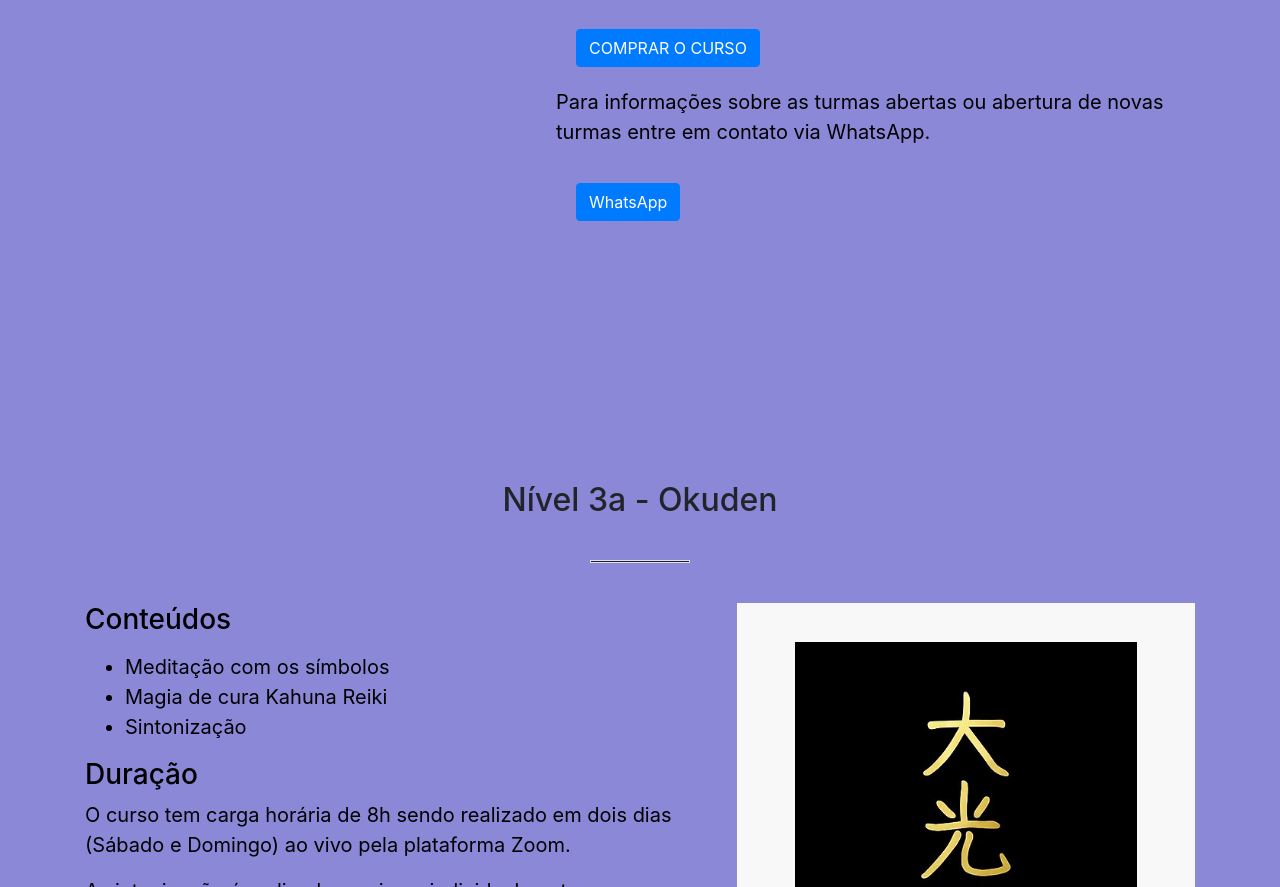
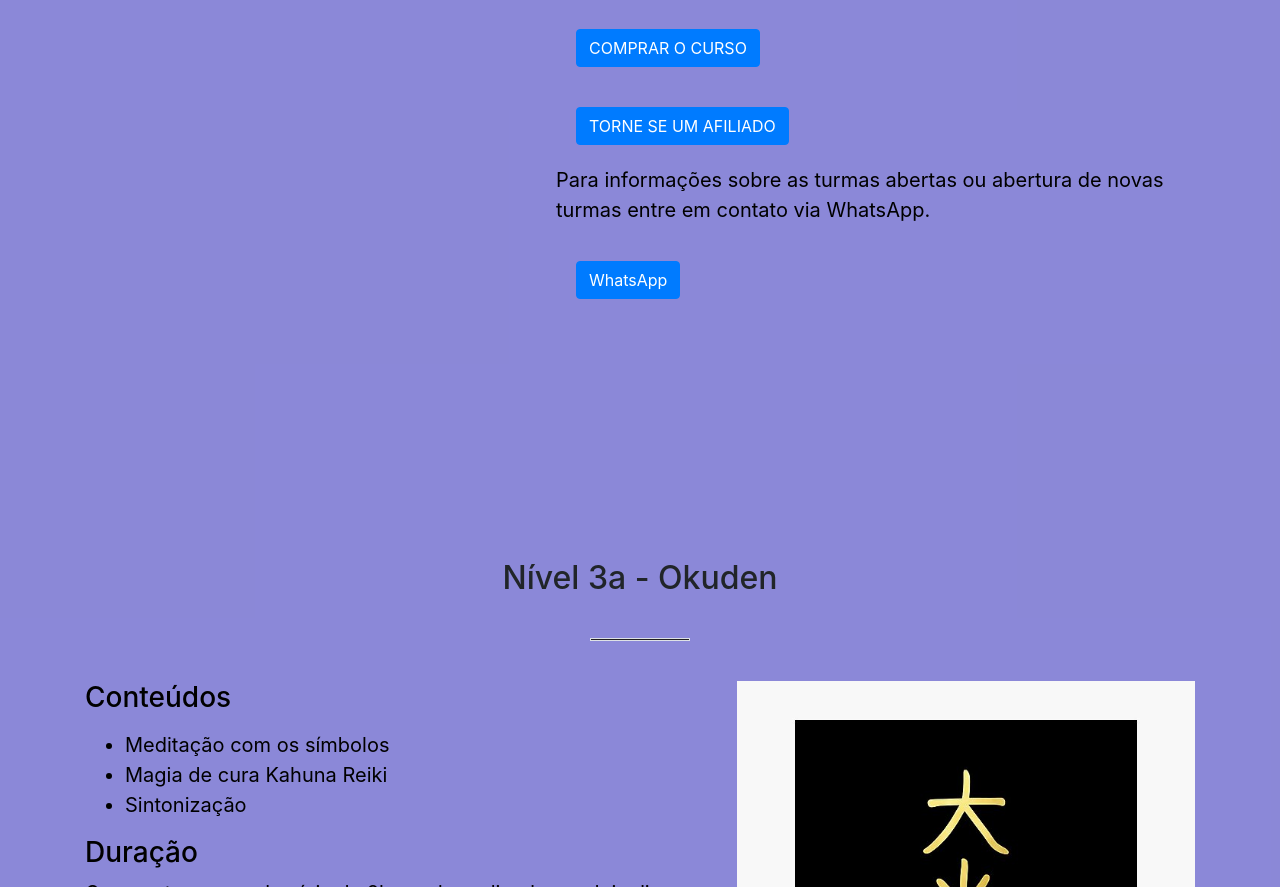
Before and after one commit to AlbertoAlfredo/profissaotransformacao, a website: page ReikiHermetista.html in a window 1280 px wide. Shown: the part 4463-5350 px from the top of the page. Drawn offline with Linux system fonts and the light colour scheme.

Commit message:
Criado link e botao para se tornar afiliado

```diff
--- a/ReikiHermetista.html
+++ b/ReikiHermetista.html
@@ -164,6 +164,11 @@
 								<btn class="btn btn-primary">COMPRAR O CURSO</btn>
 							</div>
 						</a>
+						<a href="https://s-checkout.builderall.com/affiliates/request-all/FMIp1Ejx1gU352AS">
+							<div class="card-body">
+								<btn class="btn btn-primary">TORNE SE UM AFILIADO</btn>
+							</div>
+						</a>
 
 						<a class="link-sem-estilo" href="https://web.whatsapp.com/send?phone=5524981225434">
 							<p>Para informações sobre as turmas abertas ou abertura de novas turmas entre em contato via
```
